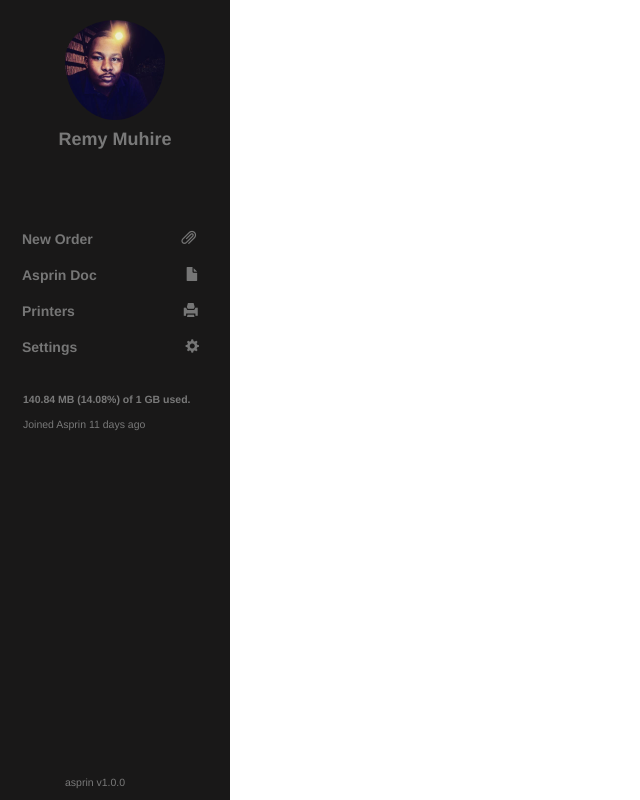
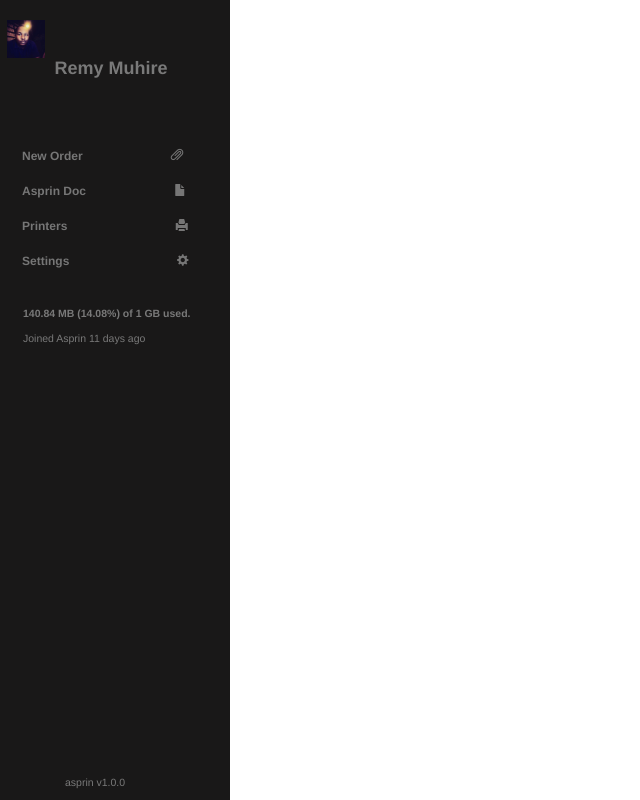
Before and after one commit to exuusdevteam/asprin, an Electron app: page asprin/index.html in a window 1000 px wide. Shown: the whole page, without its empty margins (0-640 px from the left). Drawn offline with Linux system fonts and the light colour scheme; no server answers; files whose address does not match are found by name.

Commit message:
styles.css

```diff
--- a/asprin/css/style.css
+++ b/asprin/css/style.css
@@ -18,16 +18,19 @@
 }
 
 .profile{
+	margin-left: -8px;
+	padding-top: 20px;
 	padding-bottom: 60px;
+	color: #767676;
+	font-weight: 800;
 }
 
-.profile-img img{
-	width: 50%;
-	border-radius: 50%;
-	display: block;
-    margin: 0 auto;
-	padding-top: 20px;
-	padding-bottom: 0px;
+.profile h4{
+	line-height: 0px;
+}
+
+.profile img{
+	width: 38px;
 }
 
 .sidebar .footer{
@@ -62,6 +65,7 @@
 .nav-menu .nav-pills li a{
 	color: #767676;
 	font-weight: bold;
+	font-size: 12px;
 }
 
 .asprin-usage{
```
